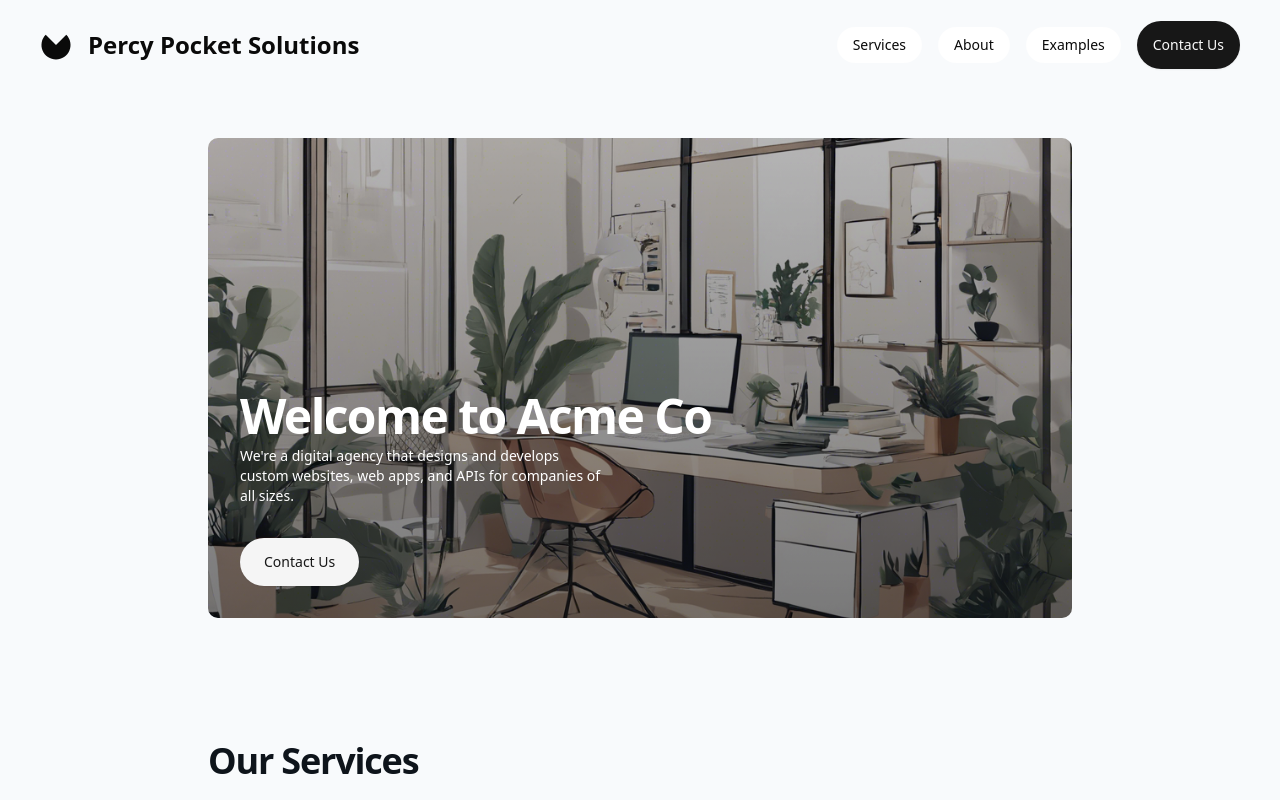
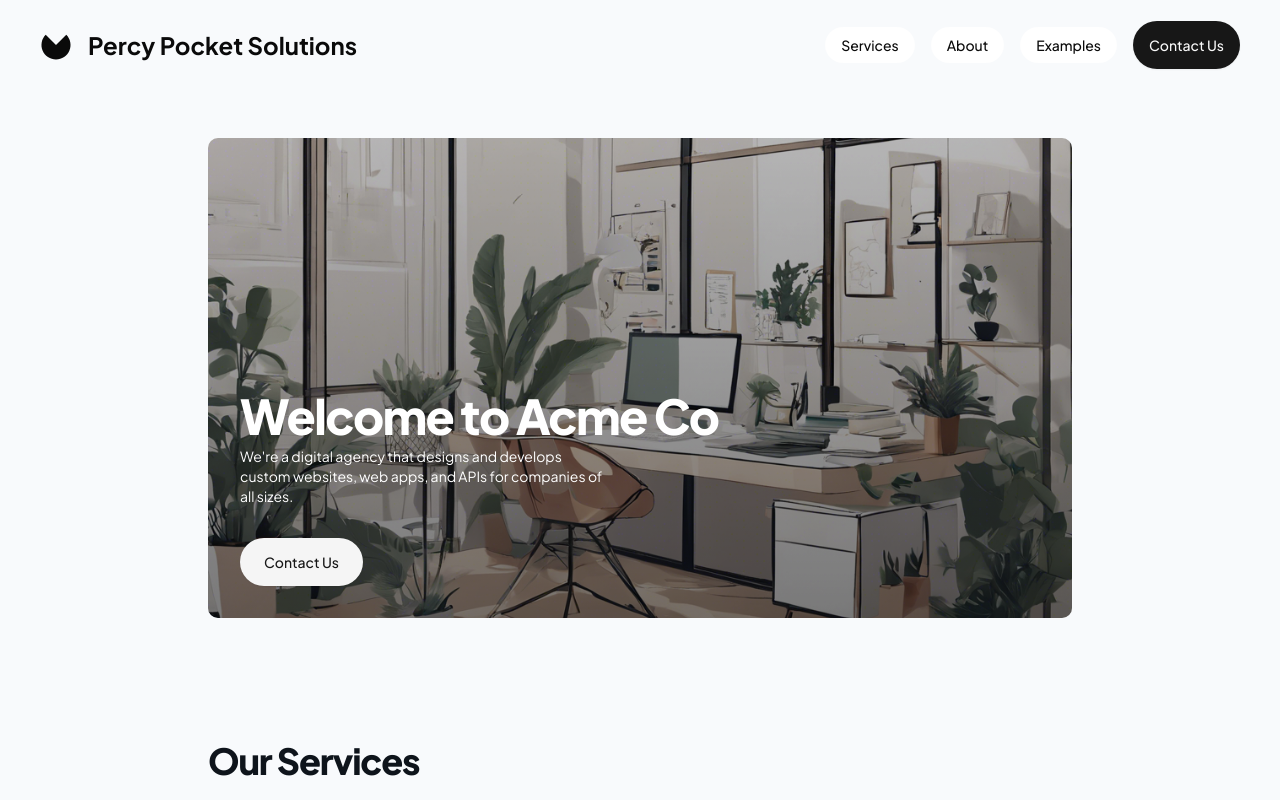
Before and after one commit to lucianocaetano/portfolio-web-development-agency, a Next.js app: page / in a window 1280 px wide. Shown: the top 800 px of the page. Built offline with nearby package versions, Linux system fonts and the light colour scheme.

Commit message:
fix: set 'Plus Jakarta Sans' as default font

```diff
--- a/src/app/globals.css
+++ b/src/app/globals.css
@@ -6,7 +6,7 @@
 @theme inline {
   --color-background: var(--background);
   --color-foreground: var(--foreground);
-  --font-sans: var(--font-geist-sans);
+  --font-sans: var(--font-plus-jakarta-sans);
   --font-mono: var(--font-geist-mono);
   --color-sidebar-ring: var(--sidebar-ring);
   --color-sidebar-border: var(--sidebar-border);
--- a/src/app/layout.tsx
+++ b/src/app/layout.tsx
@@ -1,12 +1,11 @@
 import type { Metadata } from "next";
-import { Geist, Geist_Mono } from "next/font/google";
+import { Geist_Mono, Plus_Jakarta_Sans } from "next/font/google";
 import "./globals.css";
-import { cn } from "@/lib/utils";
 import Navbar from "@/components/navbar";
 import Footer from "@/components/footer";
 
-const geistSans = Geist({
-  variable: "--font-geist-sans",
+const plusJakartaSans = Plus_Jakarta_Sans({
+  variable: "--font-plus-jakarta-sans",
   subsets: ["latin"],
 });
 
@@ -26,11 +25,9 @@ export default function RootLayout({
   children: React.ReactNode;
 }>) {
   return (
-    <html lang="en">
+    <html lang="en" className={`${plusJakartaSans.variable} ${geistMono.variable} antialiased`}>
       <body
-        className={cn(`${geistSans.variable} ${geistMono.variable} antialiased`, "relative flex size-full min-h-screen flex-col bg-slate-50 group/design-root overflow-x-hidden")}
-        style={{ fontFamily: "Plus Jakarta Sans, Noto Sans, sans-serif" }}
-      >
+        className="relative flex size-full min-h-screen flex-col bg-slate-50 group/design-root overflow-x-hidden">
         <Navbar />
         <main className="layout-container h-full w-full grow lg:px-48 justify-center flex flex-col flex-1 py-8 space-y-16">
           {children}
```
